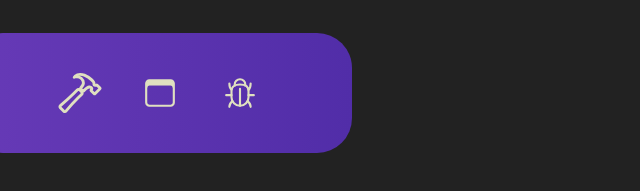
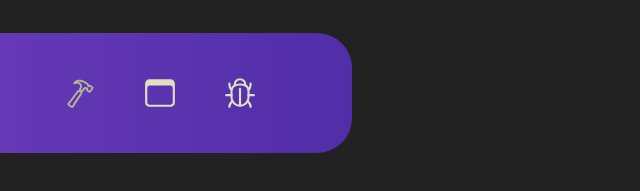
Before and after one commit to xtoazt/Civil, a website: page index.html in a window 1280 px wide. In both pictures the pointer is over the element 80 px from the left and 540 px from the top of the page. Shown: the part 447-638 px from the top of the page, 0-640 px from the left. Drawn offline with nearby package versions, Linux system fonts and the light colour scheme.

Commit message:
updated animation for each dropdown option

```diff
--- a/styles/style.css
+++ b/styles/style.css
@@ -186,7 +186,8 @@ body
                     transition: 0.6s cubic-bezier(0.86, 0, 0.07, 1);
                     &:hover
                     {
-                        transform: scale(+1.35);
+                        filter: brightness(80%);
+                        transform: scale(+0.90) rotate(-10deg);
                     }
                 }
             }
```
